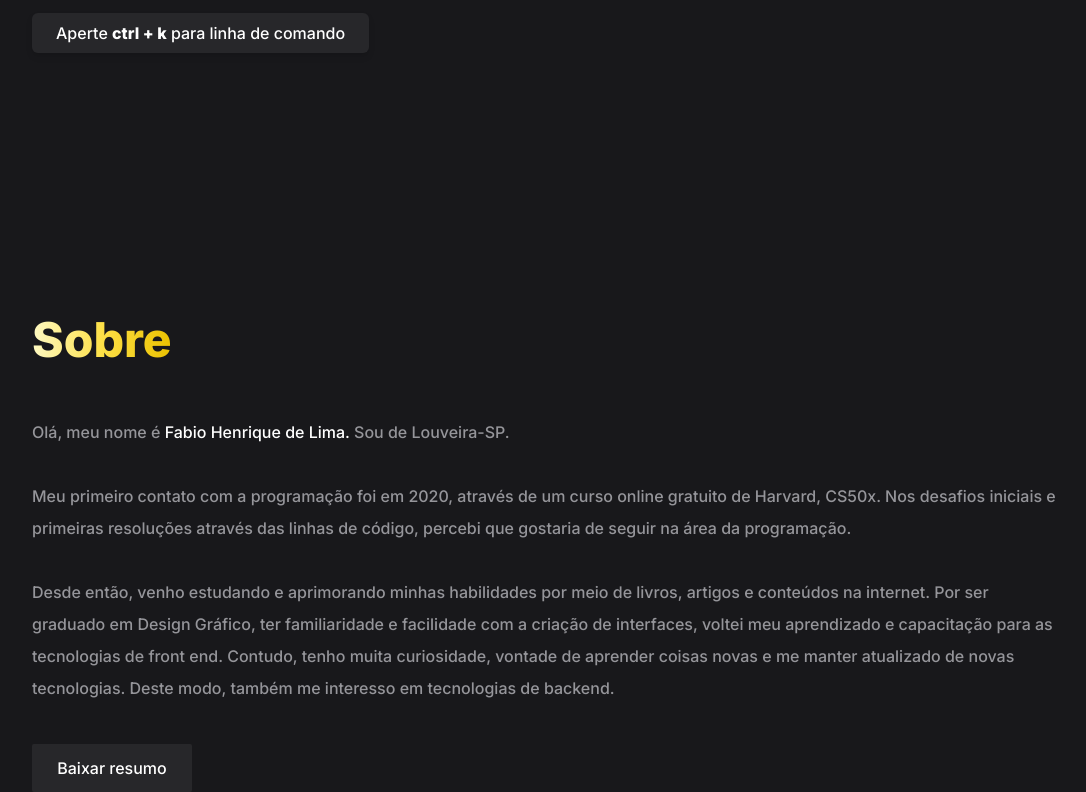
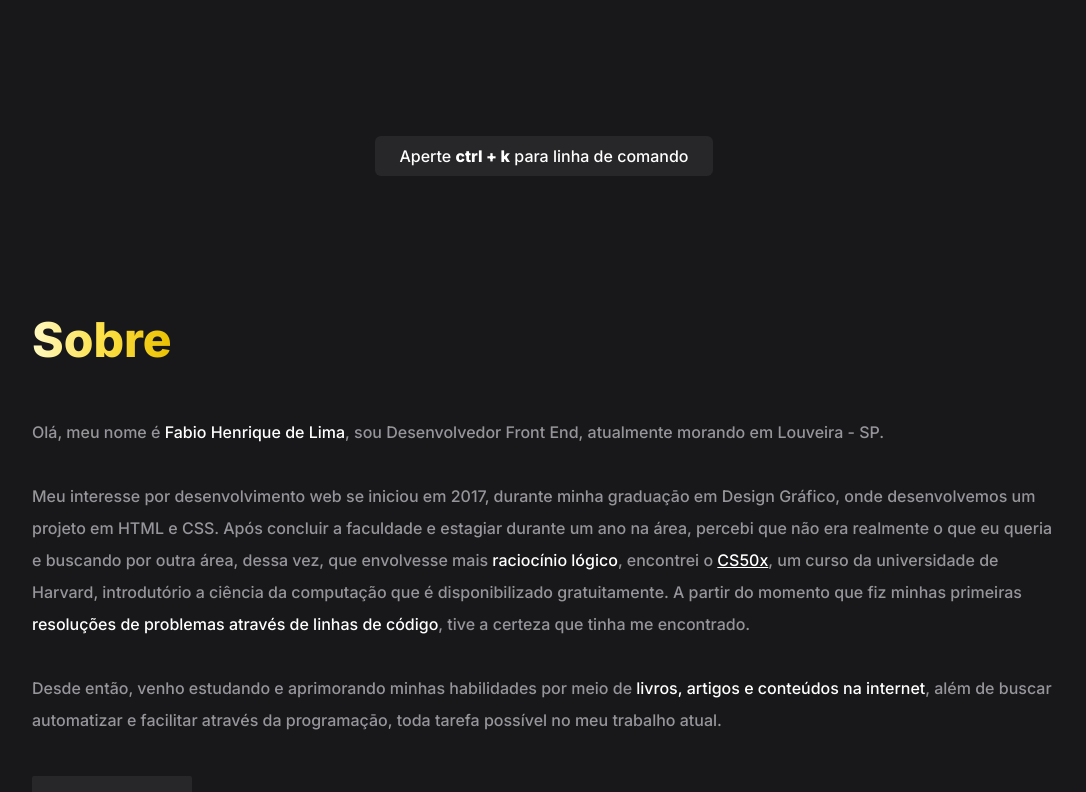
Before and after one commit to fabiolima-dev/fabiolima.dev, a Next.js app: page / in a window 1280 px wide. Shown: the part 560-1352 px from the top of the page, without its empty margins (96-1182 px from the left). Built offline with nearby package versions, Linux system fonts and the light colour scheme.

Commit message:
Read me update

```diff
--- a/components/CommandLine.js
+++ b/components/CommandLine.js
@@ -49,14 +49,14 @@ export default function CommandLine(props) {
   }, [currentCommand, commands]);
 
   return (
-    <div className="fixed top-40 left-0 flex w-screen items-center justify-center text-secondary">
-      <div className="w-full max-w-screen-md overflow-hidden rounded-xl">
+    <div className="md:top- fixed top-16 left-0 flex w-screen items-center justify-center text-secondary md:top-28">
+      <div className="w-full min-w-[300px] max-w-screen-md overflow-hidden rounded-xl">
         {/* Div for fix rounded backdrop-filter */}
         <div className="w-full max-w-screen-md backdrop-blur">
           {/* Div for backdrop-filter */}
-          <div className="flex flex-col bg-translucid px-10 py-5">
+          <div className="flex flex-col bg-translucid py-5">
             {/* Div for bg color */}
-            <div className="flex gap-4">
+            <div className="flex gap-4 px-10">
               <i className="ri-search-line"></i>
               <input
                 ref={searchBar}
@@ -64,14 +64,16 @@ export default function CommandLine(props) {
                 className="mb-4 w-full bg-transparent focus:outline-none"
               ></input>
             </div>
+            <div className="max-h-[65vh] overflow-y-auto">
               {commands.map((command, index) => {
                 return (
                   <div
                     key={index}
                     id={index}
                     onMouseEnter={handleMouseEnter}
-                  className={`flex gap-4 py-4 text-white ${
-                    currentCommand === index ? "-mx-10 bg-black px-10" : ""
+                    onClick={command.method}
+                    className={`flex cursor-pointer gap-4 px-10 py-4 text-white ${
+                      currentCommand === index ? "bg-black" : ""
                     }`}
                   >
                     <i className={command.icon}></i>
@@ -83,5 +85,6 @@ export default function CommandLine(props) {
           </div>
         </div>
       </div>
+    </div>
   );
 }
--- a/components/sections/About.js
+++ b/components/sections/About.js
@@ -19,20 +19,35 @@ export default function About({ section }) {
         className="leading-loose text-gray-1"
       >
         Olá, meu nome é{" "}
-        <span className="text-secondary">Fabio Henrique de Lima.</span> Sou de
-        Louveira-SP. <br></br>
-        <br></br>
-        Meu primeiro contato com a programação foi em 2020, através de um curso
-        online gratuito de Harvard, CS50x. Nos desafios iniciais e primeiras
-        resoluções através das linhas de código, percebi que gostaria de seguir
-        na área da programação. <br></br>
+        <span className="text-secondary">Fabio Henrique de Lima</span>, sou
+        Desenvolvedor Front End, atualmente morando em Louveira - SP.<br></br>
+        <br></br> Meu interesse por desenvolvimento web se iniciou em 2017,
+        durante minha graduaçāo em Design Gráfico, onde desenvolvemos um projeto
+        em HTML e CSS. Após concluir a faculdade e estagiar durante um ano na
+        área, percebi que não era realmente o que eu queria e buscando por outra
+        área, dessa vez, que envolvesse mais{" "}
+        <span className="text-secondary">raciocínio lógico</span>, encontrei o{" "}
+        <a
+          href="https://cs50.harvard.edu/x/2022/"
+          target="_blank"
+          className="text-base text-secondary underline"
+        >
+          CS50x
+        </a>
+        , um curso da universidade de Harvard, introdutório a ciência da
+        computação que é disponibilizado gratuitamente. A partir do momento que
+        fiz minhas primeiras{" "}
+        <span className="text-secondary">
+          resoluções de problemas através de linhas de código
+        </span>
+        , tive a certeza que tinha me encontrado. <br></br>
         <br></br>Desde então, venho estudando e aprimorando minhas habilidades
-        por meio de livros, artigos e conteúdos na internet. Por ser graduado em
-        Design Gráfico, ter familiaridade e facilidade com a criação de
-        interfaces, voltei meu aprendizado e capacitação para as tecnologias de
-        front end. Contudo, tenho muita curiosidade, vontade de aprender coisas
-        novas e me manter atualizado de novas tecnologias. Deste modo, também me
-        interesso em tecnologias de backend.
+        por meio de{" "}
+        <span className="text-secondary">
+          livros, artigos e conteúdos na internet
+        </span>
+        , além de buscar automatizar e facilitar através da programaçāo, toda
+        tarefa possível no meu trabalho atual.
       </motion.p>
       <motion.button
         initial="initial"
--- a/components/sections/Contact.js
+++ b/components/sections/Contact.js
@@ -9,7 +9,7 @@ export default function Contact({ section }) {
       id={section.id}
       className="flex min-h-screen flex-col justify-evenly pt-16"
     >
-      <div className="m-auto flex max-w-md flex-col items-center gap-20">
+      <div className="m-auto flex max-w-lg flex-col items-center gap-14">
         <SectionTitle section={section} />
         <motion.p
           initial="initial"
@@ -18,7 +18,11 @@ export default function Contact({ section }) {
           variants={reveal}
           className="text-center text-gray-1"
         >
-          Estou em busca de uma oportunidade
+          Estou em busca de uma oportunidade para aprofundar meus conhecimentos
+          de forma prática. Por ser graduado em Design Gráfico e ter
+          familiaridade com interfaces, atualmente estou focando meu aprendizado
+          em tecnologias front-end, mas também me interesso e pretendo continuar
+          meu estudos através de tecnologias back-end.
         </motion.p>
         <motion.div
           initial="initial"
--- a/components/sections/Home.js
+++ b/components/sections/Home.js
@@ -15,14 +15,14 @@ export default function Home({ section }) {
     <section
       ref={section.intersection.ref}
       id={section.id}
-      className="flex h-screen flex-col items-center justify-evenly pt-16 sm:items-start"
+      className="flex h-screen flex-col items-center justify-evenly sm:items-start"
     >
       <motion.div
         initial="initial"
         whileInView="animate"
         custom={0}
         variants={reveal}
-        className="flex flex-col"
+        className="mb-36 flex flex-col"
       >
         <motion.h3 custom={0} variants={reveal} className="text-secondary">
           <motion.span
@@ -38,7 +38,7 @@ export default function Home({ section }) {
           <SectionTitle section={section} />
         </motion.div>
         <motion.h3 custom={2} variants={reveal} className="text-secondary">
-          Desenvolvedor Front End e UI Designer.
+          Desenvolvedor Front End
         </motion.h3>
       </motion.div>
       <motion.h3
@@ -46,7 +46,7 @@ export default function Home({ section }) {
         animate="animate"
         custom={4}
         variants={reveal}
-        className="mx-8 w-fit rounded-md bg-tertiary px-6 py-2 text-center text-white drop-shadow-md sm:mx-0"
+        className="absolute bottom-16 left-0 right-0 mx-auto w-fit rounded-md bg-tertiary px-6 py-2 text-center text-white"
       >
         Aperte <span className="font-bold">ctrl + k</span> para linha de comando
       </motion.h3>
--- a/pages/index.js
+++ b/pages/index.js
@@ -63,6 +63,7 @@ export default function Index() {
       name: "Copiar URL",
       method: function () {
         navigator.clipboard.writeText("https://fabiolima.dev/");
+        setShowCommandLine(false);
       },
       icon: "ri-link",
     },
@@ -70,6 +71,7 @@ export default function Index() {
       name: "Ver código fonte",
       method: function () {
         window.open("https://github.com/fabiolima-dev/fabiolima.dev", "_blank");
+        setShowCommandLine(false);
       },
       icon: "ri-code-line",
     },
@@ -77,6 +79,7 @@ export default function Index() {
       name: "Mudar para Tema claro",
       method: function () {
         setDarkMode(!darkMode);
+        setShowCommandLine(false);
       },
       icon: "ri-contrast-2-line",
     },
@@ -84,6 +87,7 @@ export default function Index() {
       name: "Baixar Resumo",
       method: function () {
         console.log("Baixando Resumo");
+        setShowCommandLine(false);
       },
       icon: "ri-pages-line",
     },
@@ -91,6 +95,7 @@ export default function Index() {
       name: "Home",
       method: function () {
         window.location.hash = "home";
+        setShowCommandLine(false);
       },
       icon: "ri-home-line",
     },
@@ -98,6 +103,7 @@ export default function Index() {
       name: "Sobre",
       method: function () {
         window.location.hash = "sobre";
+        setShowCommandLine(false);
       },
       icon: "ri-user-line",
     },
@@ -105,6 +111,7 @@ export default function Index() {
       name: "Projetos",
       method: function () {
         window.location.hash = "projetos";
+        setShowCommandLine(false);
       },
       icon: "ri-lightbulb-line",
     },
@@ -112,6 +119,7 @@ export default function Index() {
       name: "Contato",
       method: function () {
         window.location.hash = "contato";
+        setShowCommandLine(false);
       },
       icon: "ri-contacts-book-line",
     },
@@ -119,6 +127,7 @@ export default function Index() {
       name: "Github",
       method: function () {
         window.open("https://github.com/fabiolima-dev", "_blank");
+        setShowCommandLine(false);
       },
       icon: "ri-github-line",
     },
@@ -126,6 +135,7 @@ export default function Index() {
       name: "Linkedin",
       method: function () {
         window.open("https://www.linkedin.com/in/fabiolimadev/", "_blank");
+        setShowCommandLine(false);
       },
       icon: "ri-linkedin-line",
     },
@@ -133,6 +143,7 @@ export default function Index() {
       name: "Mandar Email",
       method: function () {
         console.log("mandando email");
+        setShowCommandLine(false);
       },
       icon: "ri-mail-line",
     },
```
Also changed, not shown: 1 other file (tests, documents, lock files or other folders). Lines whose indentation alone changed are shown as unchanged.
